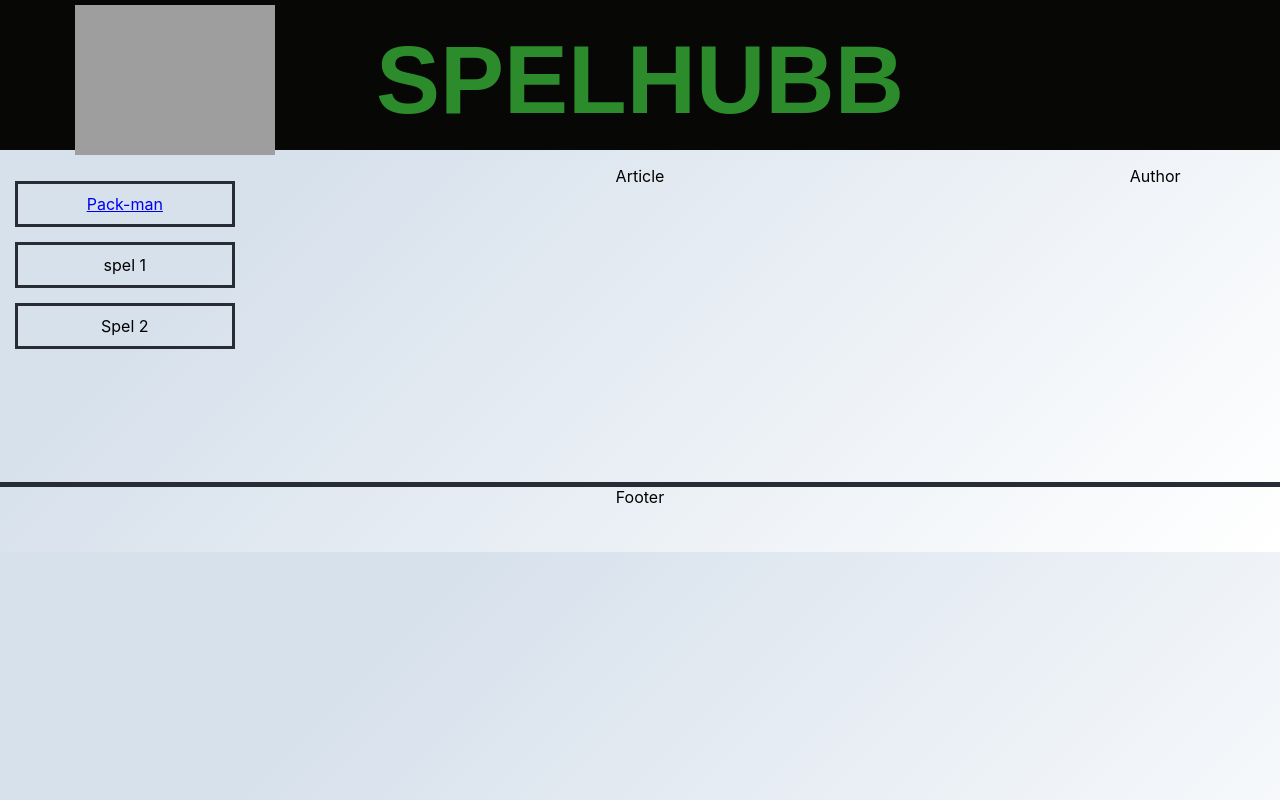
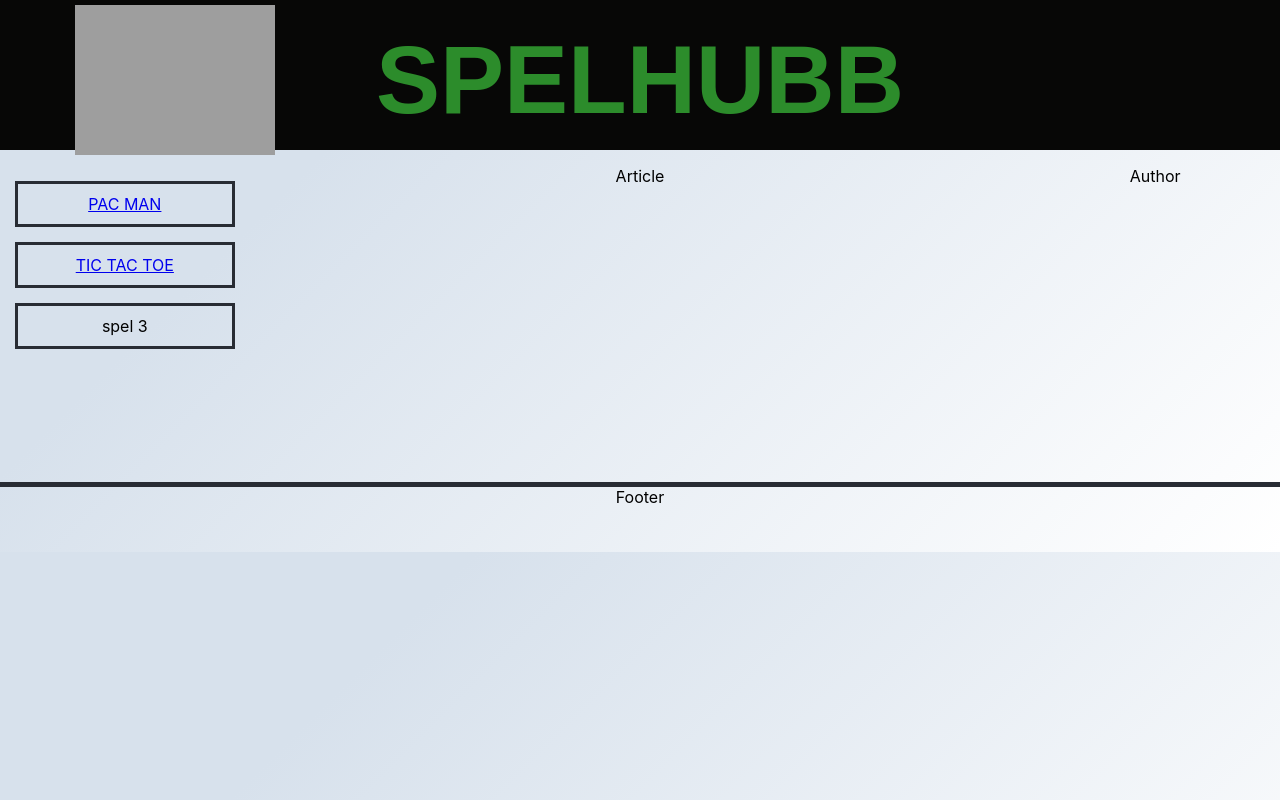
Before and after one commit to CGDM101/pak-man, a React (Vite) app in the folder pak-man/: page / in a window 1280 px wide. Built offline with nearby package versions, Linux system fonts and the light colour scheme; grey boxes are pictures that could not be loaded; a web font is replaced by a local one.

Commit message:
Added links to Pacman and to Tictactoe

```diff
--- a/pak-man/src/components/Spel1.jsx
+++ b/pak-man/src/components/Spel1.jsx
@@ -2,11 +2,7 @@ function Spel1 () {
 
     return(
         <div>
-            <p>Spel 1</p>
-
-            <a href="https://playtictactoe.org/"> TIC TAC TOE </a>
-
-
+            <a href="https://www.webretrogames.com/pacman-html5.php"> PAC MAN </a>
         </div>
     )
 }
--- a/pak-man/src/components/Spel2.jsx
+++ b/pak-man/src/components/Spel2.jsx
@@ -2,8 +2,7 @@ function Spel2 () {
 
     return(
         <div>
-            <p>Spel 2</p>
-            {/* <a href=""></a> */}
+            <a href="https://playtictactoe.org/"> TIC TAC TOE </a>
         </div>
     )
 }
--- a/pak-man/src/components/Start.jsx
+++ b/pak-man/src/components/Start.jsx
@@ -12,9 +12,9 @@ function Start () {
           </header>
           <article>Article</article>
           <nav>
-            <div><NavLink to="/Spel1">Pack-man  </NavLink></div>
-            <div>spel 1</div>
-            <div>Spel 2</div>
+            <div><NavLink to="/Spel1"> PAC MAN </NavLink></div>
+            <div><NavLink to="/Spel2"> TIC TAC TOE </NavLink></div>
+            <div> spel 3 </div>
           </nav>
           <aside>
             Author
```
